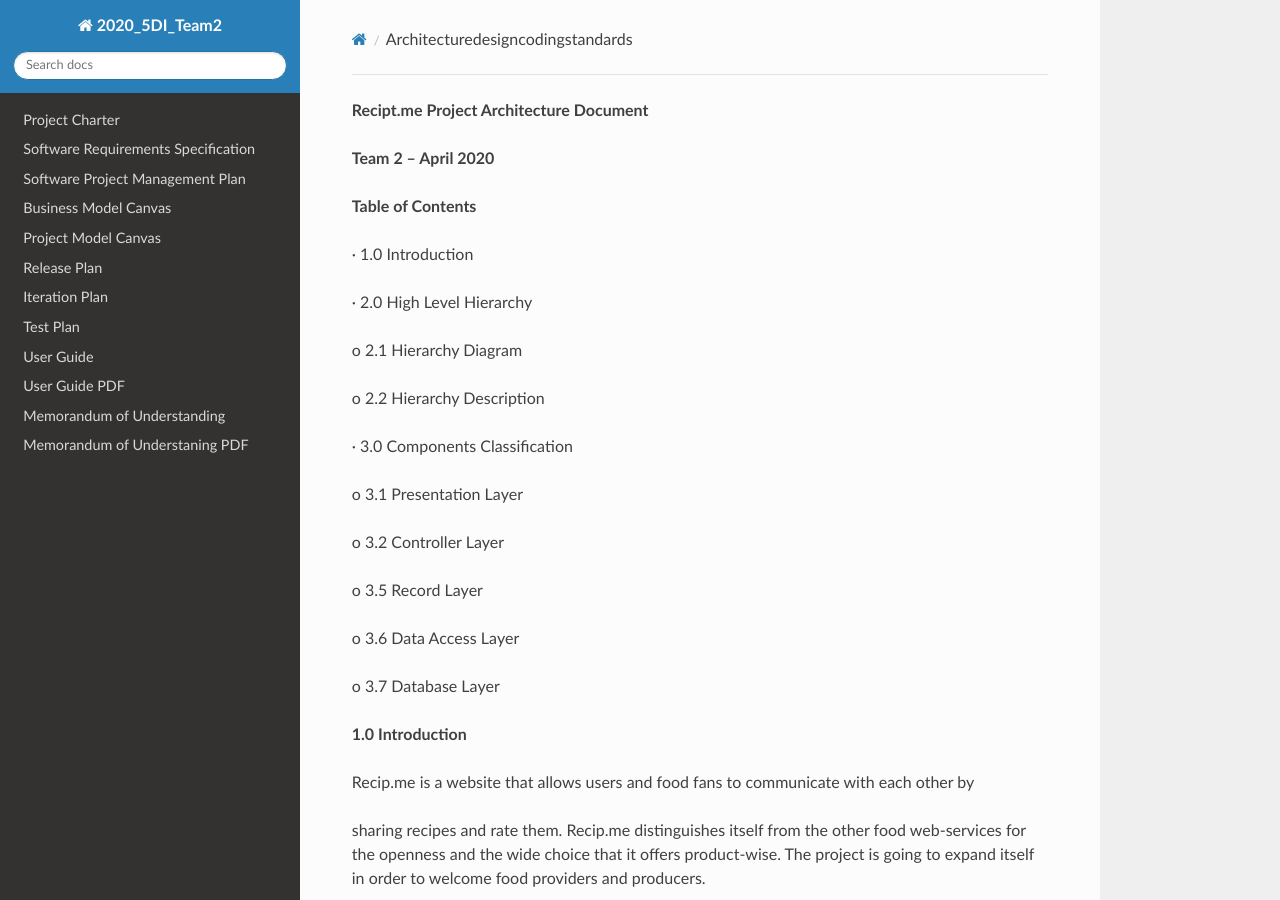
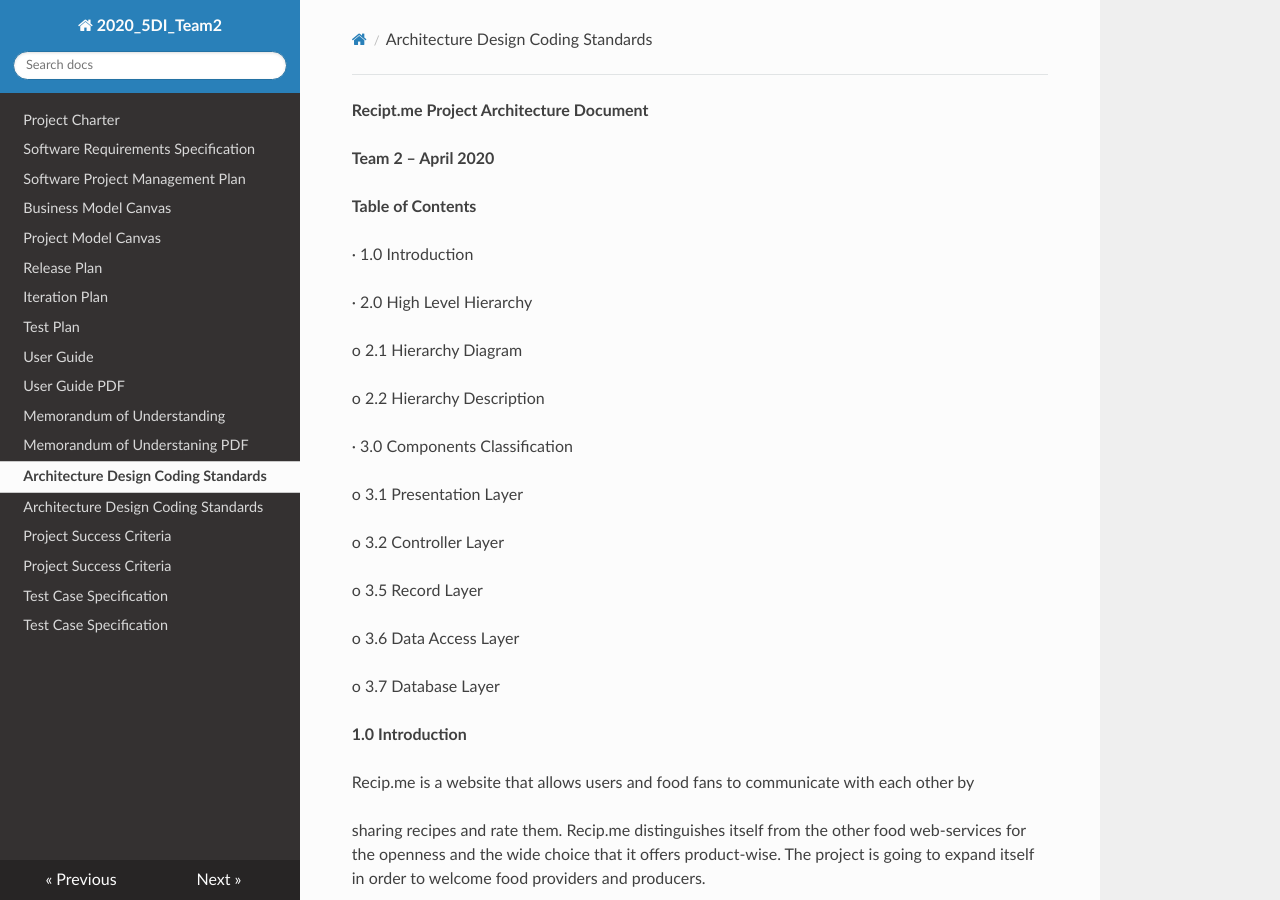
Before and after one commit to RecipMeTeam2/2020_5DI_team2_RecipMe, an MkDocs documentation site: the page built from docs/architecturedesigncodingstandards.md, in a window 1280 px wide and 900 px high. Built offline with MkDocs 1.6.1, drawn with Linux system fonts in a browser that asks for light colours; nearby versions of some CDN libraries.

Commit message:
Update mkdocs.yml

```diff
--- a/mkdocs.yml
+++ b/mkdocs.yml
@@ -12,6 +12,12 @@ nav:
     - 'User Guide PDF': 'userguide.pdf'
     - 'Memorandum of Understanding': 'mou.md'
     - 'Memorandum of Understaning PDF': 'mou.pdf'
+    - 'Architecture Design Coding Standards': 'architecturedesigncodingstandards.md'
+    - 'Architecture Design Coding Standards': 'architecturedesigncodingstandards.pdf'
+    - 'Project Success Criteria': 'projectsuccesscriteria.md'
+    - 'Project Success Criteria': 'projectsuccesscriteria.pdf'
+    - 'Test Case Specification': 'testcasespecification.md'
+    - 'Test Case Specification': 'testcasespecification.pdf'
 
 
 theme:
```
